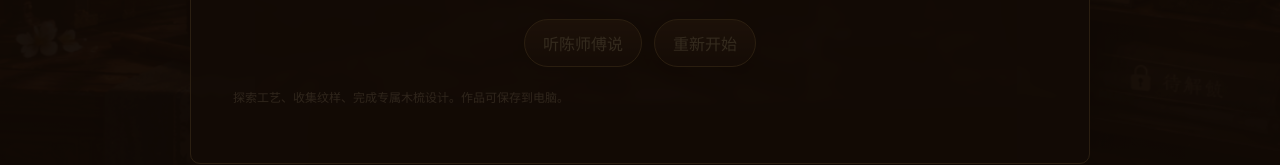
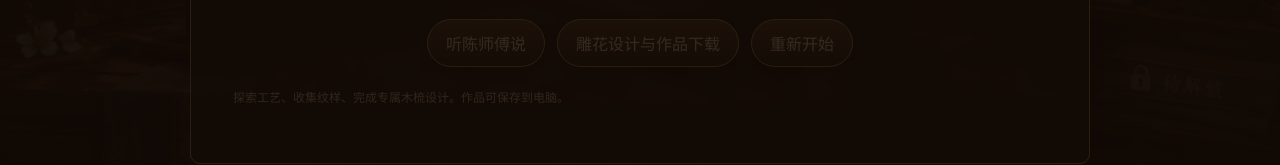
Before and after one commit to zhou45268-bot/shuzi-old-lane, a plain HTML site: page index.html in a window 1280 px wide. Both pictures are taken after a click on the button "〈 推开木梳坊的门 〉". Shown: the part 602-767 px from the top of the page. Drawn offline with Linux system fonts and the light colour scheme.

Commit message:
Add direct access to comb design and PNG export

```diff
--- a/index.html
+++ b/index.html
@@ -8,7 +8,7 @@
 </style></head>
 <body>
 <main id="home" class="screen home"><section class="panel"><p class="sub">苏州木作非遗 · 水巷间的记忆</p><h1>梳忆</h1><h2>老巷木梳坊</h2><p>一把木梳，梳理岁月；一段旧巷，拾起记忆。<br>跟随陈师傅，从认识木料开始，亲手完成一把属于自己的雕花木梳。</p><div class="actions"><button onclick="startGame()">〈 推开木梳坊的门 〉</button><button onclick="showModal('游历图鉴','完成工序后可解锁祥云、牡丹、卷草、如意四种传统纹样。')">▧ 游历图鉴</button><button onclick="showModal('工坊设置','支持鼠标与触屏操作。工艺卡片可直接点击，设计完成后可下载 PNG 作品。')">⚙ 工坊设置</button></div><p class="footer">梳忆·老巷木梳坊 · 非遗文化互动体验</p></section></main>
-<main id="level" class="screen level"><div class="top"><span class="pill">工坊学徒 · 记忆进度 <b id="count">0/6</b></span><span><button onclick="showModal('游历图鉴','已发现纹样：'+(state.motifs.size?[...state.motifs].join('、'):'尚未发现')+'。')">图鉴</button> <button onclick="showModal('回到首页','点击“重新开始”可以重走工坊旅程。')">设置</button></span></div><section class="panel"><p class="sub">陈师傅的木梳工坊</p><h1 style="font-size:clamp(30px,5vw,52px)">承艺制梳</h1><p id="intro">陈师傅：好孩子，做一把好梳子，先要认识木料与工具。咱们一步一步来。</p><div class="progress"><span id="bar"></span></div><div class="grid" id="tiles"></div><p id="notice" class="notice">选择一项开始探索。</p><div class="actions"><button onclick="showModal('陈师傅的叮嘱','梳子要圆，齿要顺，就像做人，要懂迂回，要知和顺。做手艺要有耐心，做人也一样。')">听陈师傅说</button><button onclick="restartGame()">重新开始</button></div><p class="footer">探索工艺、收集纹样、完成专属木梳设计。作品可保存到电脑。</p></section></main>
+<main id="level" class="screen level"><div class="top"><span class="pill">工坊学徒 · 记忆进度 <b id="count">0/6</b></span><span><button onclick="showModal('游历图鉴','已发现纹样：'+(state.motifs.size?[...state.motifs].join('、'):'尚未发现')+'。')">图鉴</button> <button onclick="showModal('回到首页','点击“重新开始”可以重走工坊旅程。')">设置</button></span></div><section class="panel"><p class="sub">陈师傅的木梳工坊</p><h1 style="font-size:clamp(30px,5vw,52px)">承艺制梳</h1><p id="intro">陈师傅：好孩子，做一把好梳子，先要认识木料与工具。咱们一步一步来。</p><div class="progress"><span id="bar"></span></div><div class="grid" id="tiles"></div><p id="notice" class="notice">选择一项开始探索。</p><div class="actions"><button onclick="showModal('陈师傅的叮嘱','梳子要圆，齿要顺，就像做人，要懂迂回，要知和顺。做手艺要有耐心，做人也一样。')">听陈师傅说</button><button onclick="openDesign()">雕花设计与作品下载</button><button onclick="restartGame()">重新开始</button></div><p class="footer">探索工艺、收集纹样、完成专属木梳设计。作品可保存到电脑。</p></section></main>
 <div id="modal" class="modal"><div class="modalbox"><button class="close" onclick="closeModal()">×</button><h2 id="mtitle"></h2><div id="mbody"></div><div id="mextra"></div><button onclick="closeModal()">收好这段记忆</button></div></div>
 <script>
 const state={done:new Set(),motifs:new Set(),memories:new Set(),stage:0,tools:new Set(),placed:[]};
```
